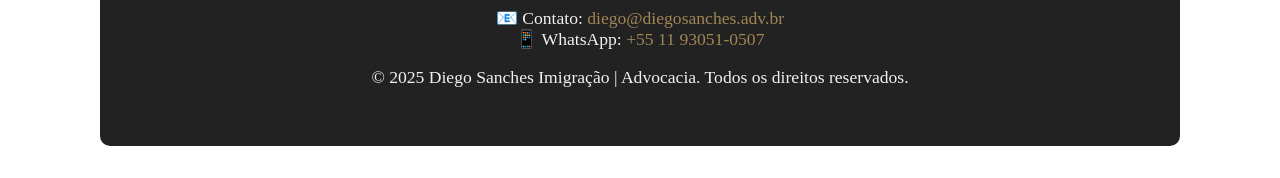
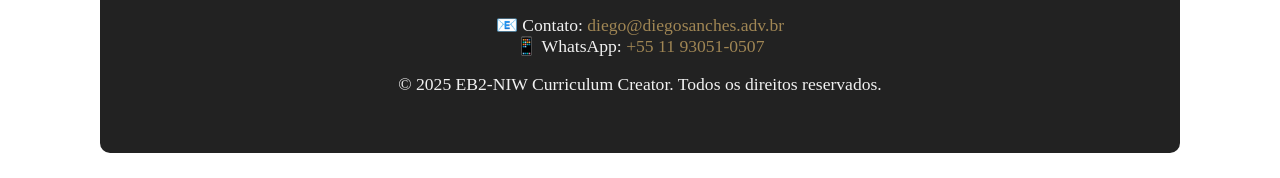
Before and after one commit to dsimigracao/curriculo, a plain HTML site: page index.html in a window 1280 px wide. Shown: the part 1877-2055 px from the top of the page. Drawn offline with Linux system fonts and the light colour scheme.

Commit message:
Update index.html

```diff
--- a/index.html
+++ b/index.html
@@ -1,3 +1,5 @@
+<!DOCTYPE html>
+<html lang="pt-br">
 <!-- Google Tag Manager -->
 <script>(function(w,d,s,l,i){w[l]=w[l]||[];w[l].push({'gtm.start':
 new Date().getTime(),event:'gtm.js'});var f=d.getElementsByTagName(s)[0],
@@ -5,8 +7,6 @@ j=d.createElement(s),dl=l!='dataLayer'?'&l='+l:'';j.async=true;j.src=
 'https://www.googletagmanager.com/gtm.js?id='+i+dl;f.parentNode.insertBefore(j,f);
 })(window,document,'script','dataLayer','GTM-WPR8QWHH');</script>
 <!-- End Google Tag Manager -->
-<!DOCTYPE html>
-<html lang="pt-br">
 <head>
   <meta charset="UTF-8">
   <meta name="viewport" content="width=device-width, initial-scale=1.0">
@@ -15,10 +15,11 @@ j=d.createElement(s),dl=l!='dataLayer'?'&l='+l:'';j.async=true;j.src=
     @import url('https://fonts.googleapis.com/css2?family=Titillium+Web:wght@400;700&display=swap');
 
     body
-<!-- Google Tag Manager (noscript) -->
+    <!-- Google Tag Manager (noscript) -->
 <noscript><iframe src="https://www.googletagmanager.com/ns.html?id=GTM-WPR8QWHH"
 height="0" width="0" style="display:none;visibility:hidden"></iframe></noscript>
-<!-- End Google Tag Manager (noscript) --> {
+<!-- End Google Tag Manager (noscript) -->
+    {
       font-family: 'Titillium Web', sans-serif;
       margin: 0;
       padding: 0;
@@ -144,7 +145,7 @@ height="0" width="0" style="display:none;visibility:hidden"></iframe></noscript>
     </div>
     <p>📧 Contato: <a href="mailto:diego@diegosanches.adv.br">diego@diegosanches.adv.br</a><br>
        📱 WhatsApp: <a href="https://wa.me/5511930510507" target="_blank">+55 11 93051-0507</a></p>
-    <p>© 2025 Diego Sanches Imigração | Advocacia. Todos os direitos reservados.</p>
+    <p>© 2025 EB2-NIW Curriculum Creator. Todos os direitos reservados.</p>
   </section>
 </body>
 </html>
```
